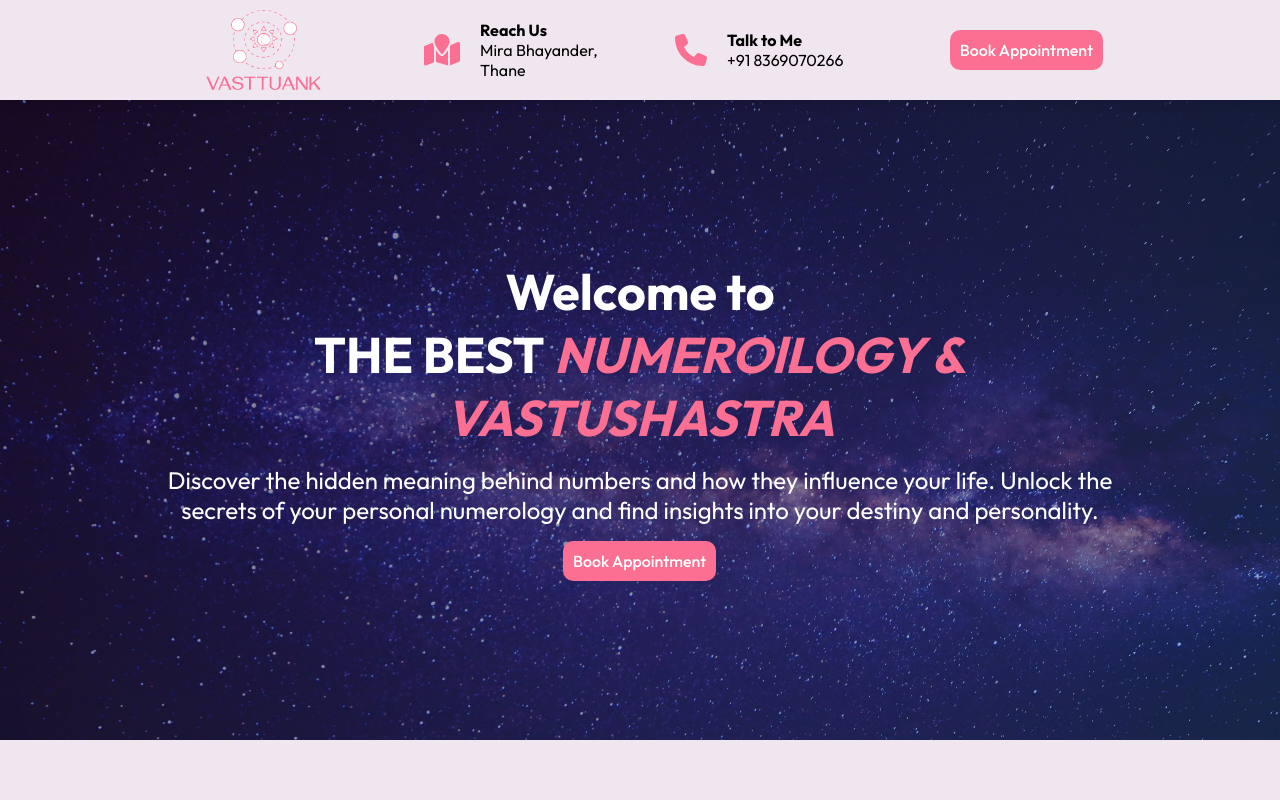
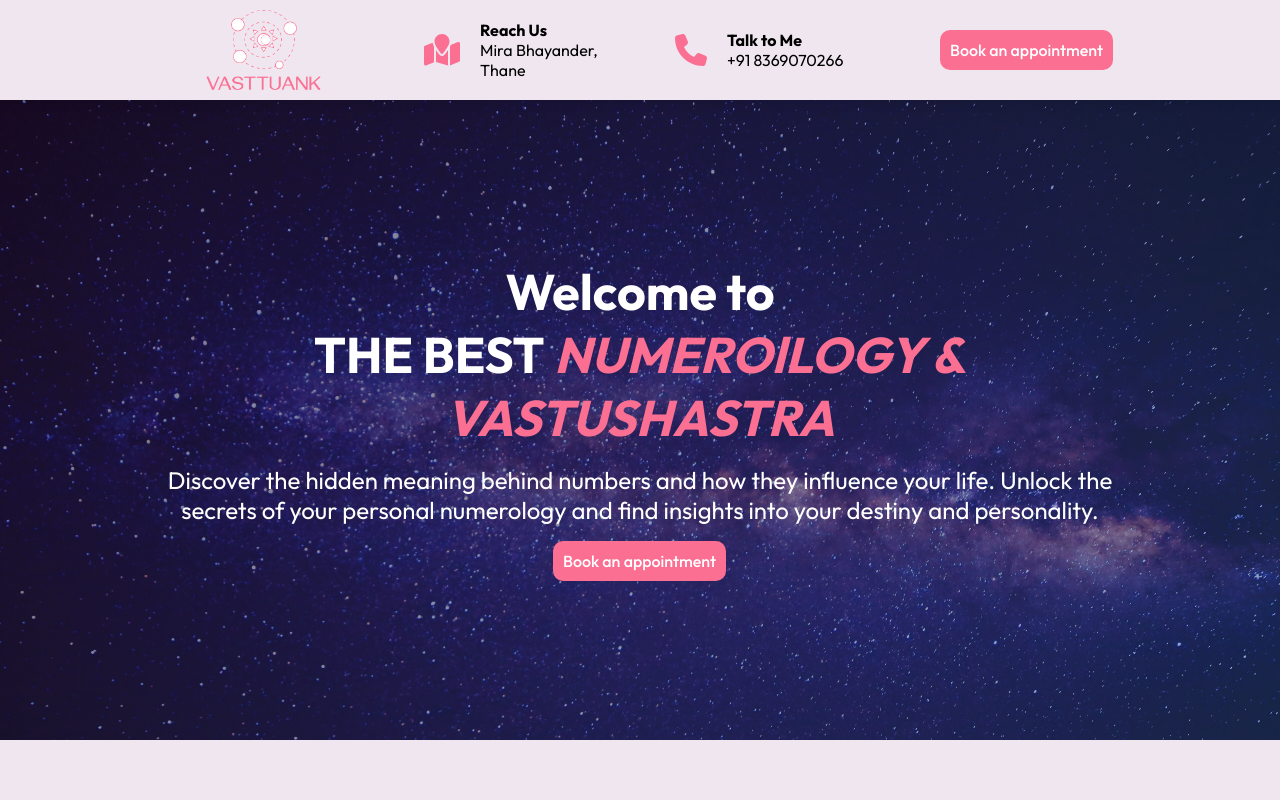
Before and after one commit to AbhayKadam57/Website-tempalte, a React (Vite) app: page / in a window 1280 px wide. Shown: the top 800 px of the page. Built offline with nearby package versions, Linux system fonts and the light colour scheme.

Commit message:
small ui fixes

```diff
--- a/src/Components/AboutUs.jsx
+++ b/src/Components/AboutUs.jsx
@@ -126,8 +126,8 @@ const AboutUs = () => {
                 </p>
               </div>
               <h3>
-                Contact Me:
-                <span style={{ fontWeight: "bold" }}>8269070266</span>{" "}
+                Contact Me:{" "}
+                <span style={{ fontWeight: "bold" }}> 8269070266</span>{" "}
               </h3>
             </div>
           </Slide>
--- a/src/Components/Footer.jsx
+++ b/src/Components/Footer.jsx
@@ -97,7 +97,7 @@ function Footer() {
               <FontAwesomeIcon icon={faYoutube} style={{ fontSize: "28px" }} />
             </a>
           </div>
-          <small>&#169; Copyright 2024 by shital kadam</small>
+          <small>&#169; Copyright 2024 by Dr.Sheiital Patharre</small>
         </Left>
         <Right>
           <h3>Contact Info</h3>
--- a/src/Components/HeroBanner.jsx
+++ b/src/Components/HeroBanner.jsx
@@ -66,7 +66,7 @@ function HeroBanner() {
         </Fade>
 
         <Zoom damping={0.1} triggerOnce={false}>
-          <Button text="Book Appointment" type="mobile" />
+          <Button text="Book an appointment" type="mobile" />
         </Zoom>
       </CenterDiv>
     </Container>
--- a/src/Components/Navbar.jsx
+++ b/src/Components/Navbar.jsx
@@ -152,7 +152,7 @@ function Navbar() {
           </ContactDiv>
         </Links>
         <Links>
-          <Button text="Book Appointment" type="mobile" />
+          <Button text="Book an appointment" type="mobile" />
         </Links>
         <HamBurger>
           <FontAwesomeIcon
@@ -200,7 +200,7 @@ function Navbar() {
             </ContactDiv>
           </SideMenuLinks>
           <SideMenuLinks>
-            <Button text="Book Appointment" type="mobile" />
+            <Button text="Book an Appointment" type="mobile" />
           </SideMenuLinks>
         </SideMenuBottom>
       </SideMenu>
```
